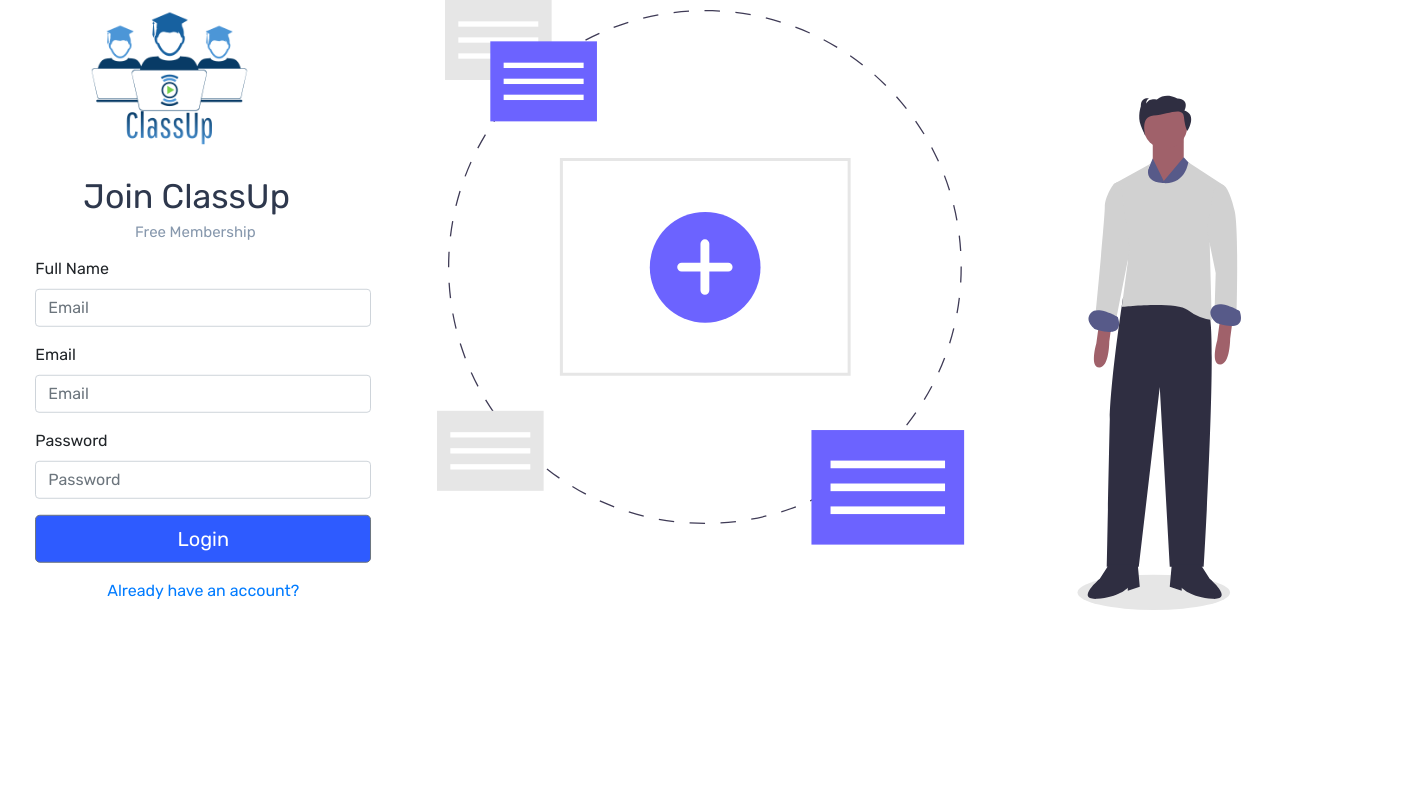
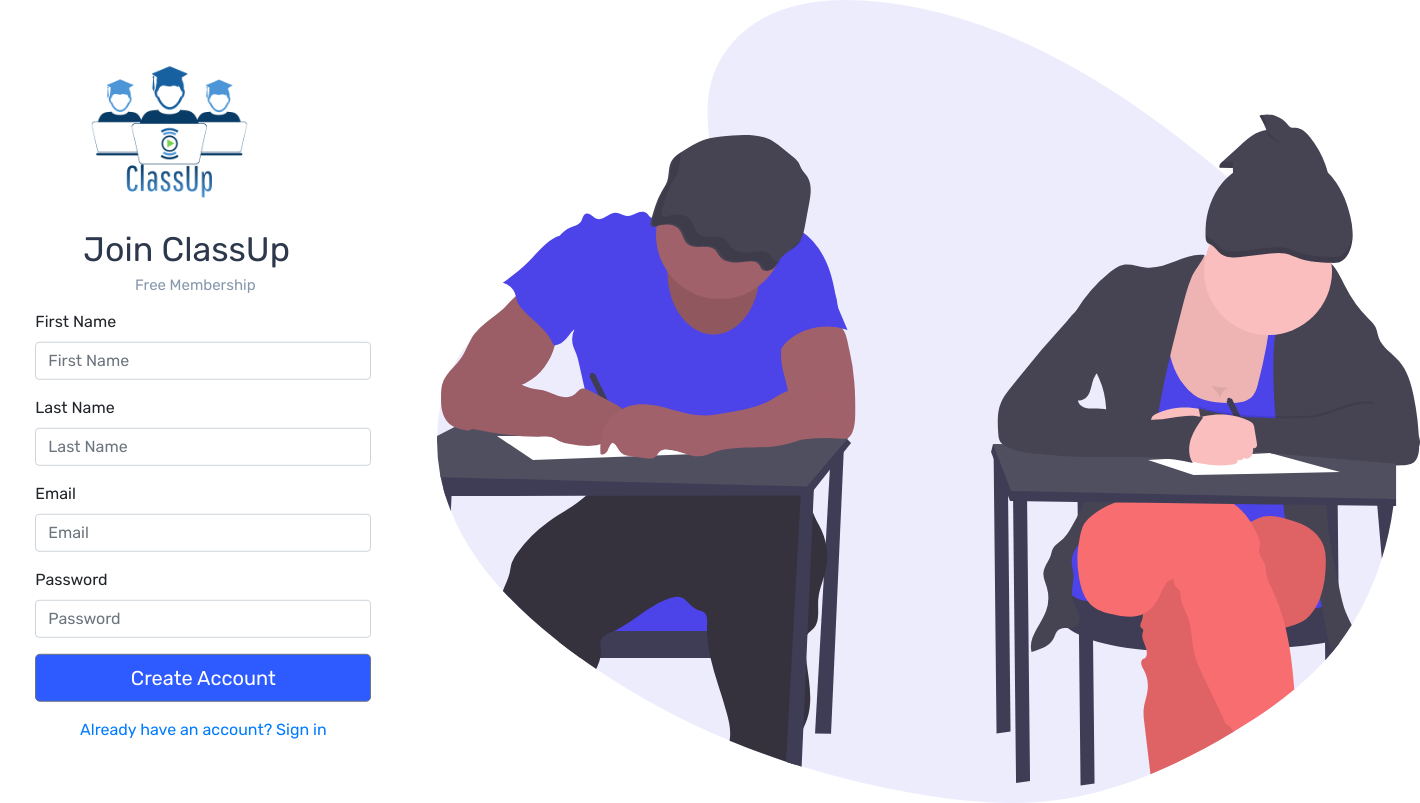
Before and after one commit to limaplatoon/classroom_collaborator_frontend, a React (Create React App) app: page /register in a window 1280 px wide. Shown: the whole page, 1420 px wide, since content can reach past the window. Built offline with nearby package versions, Linux system fonts and the light colour scheme.

Commit message:
login routes added

```diff
--- a/src/pages/authentication/register.js
+++ b/src/pages/authentication/register.js
@@ -2,7 +2,7 @@
 import { Link } from "react-router-dom";
 import "./auth.css";
 import Logo from "../../static/img/logoClassUp.png";
-import Log from "../../static/img/undraw_new_entries_nh3h.svg";
+import Log from "../../static/img/examDay.svg";
 
 import { Image } from "react-bootstrap";
 import { Button, Form, FormGroup, Label, Input, Row, Col } from "reactstrap";
@@ -13,7 +13,7 @@
     password: "",
     isMobile: false,
   });
-  const { email, password, isMobile } = formData;
+  const { email, password, firstname, lastname, isMobile } = formData;
   window.addEventListener(
     "resize",
     () => {
@@ -42,11 +42,21 @@
             <p className="free-membership">Free Membership</p>
             <Form className="mt-3" onSubmit={(e) => onSubmit(e)}>
               <FormGroup>
-                <Label>Full Name</Label>
+                <Label>First Name</Label>
                 <Input
-                  placeholder="Email"
-                  type="email"
-                  name="email"
+                  placeholder="First Name"
+                  type="text"
+                  name="firstname"
+                  value={firstname}
+                  onChange={(e) => handleChange(e)}
+                />
+              </FormGroup>
+              <FormGroup>
+                <Label>Last Name</Label>
+                <Input
+                  placeholder="Last Name"
+                  type="text"
+                  name="lastname"
                   value={email}
                   onChange={(e) => handleChange(e)}
                 />
@@ -72,11 +82,11 @@
                 />
               </FormGroup>
               <Button className="btn btn-lg btn-primary btn-block">
-                Login
+                Create Account
               </Button>
               <div className="text-center pt-3">
                 <Link to="/login">
-                  <p> Already have an account?</p>
+                  <p> Already have an account? Sign in</p>
                 </Link>
               </div>
             </Form>
```
Also changed, not shown: src/static/img/examDay.svg (added).
